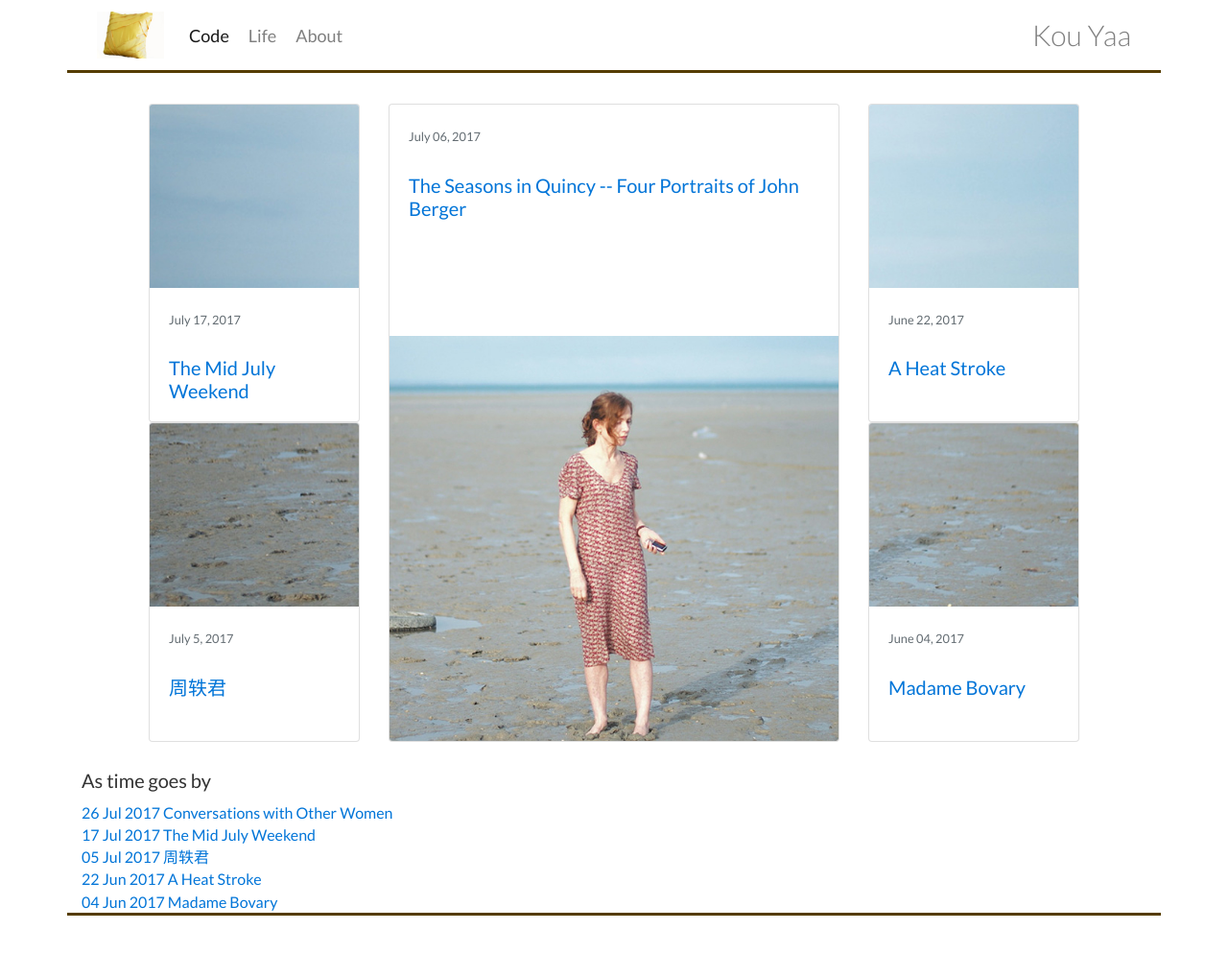
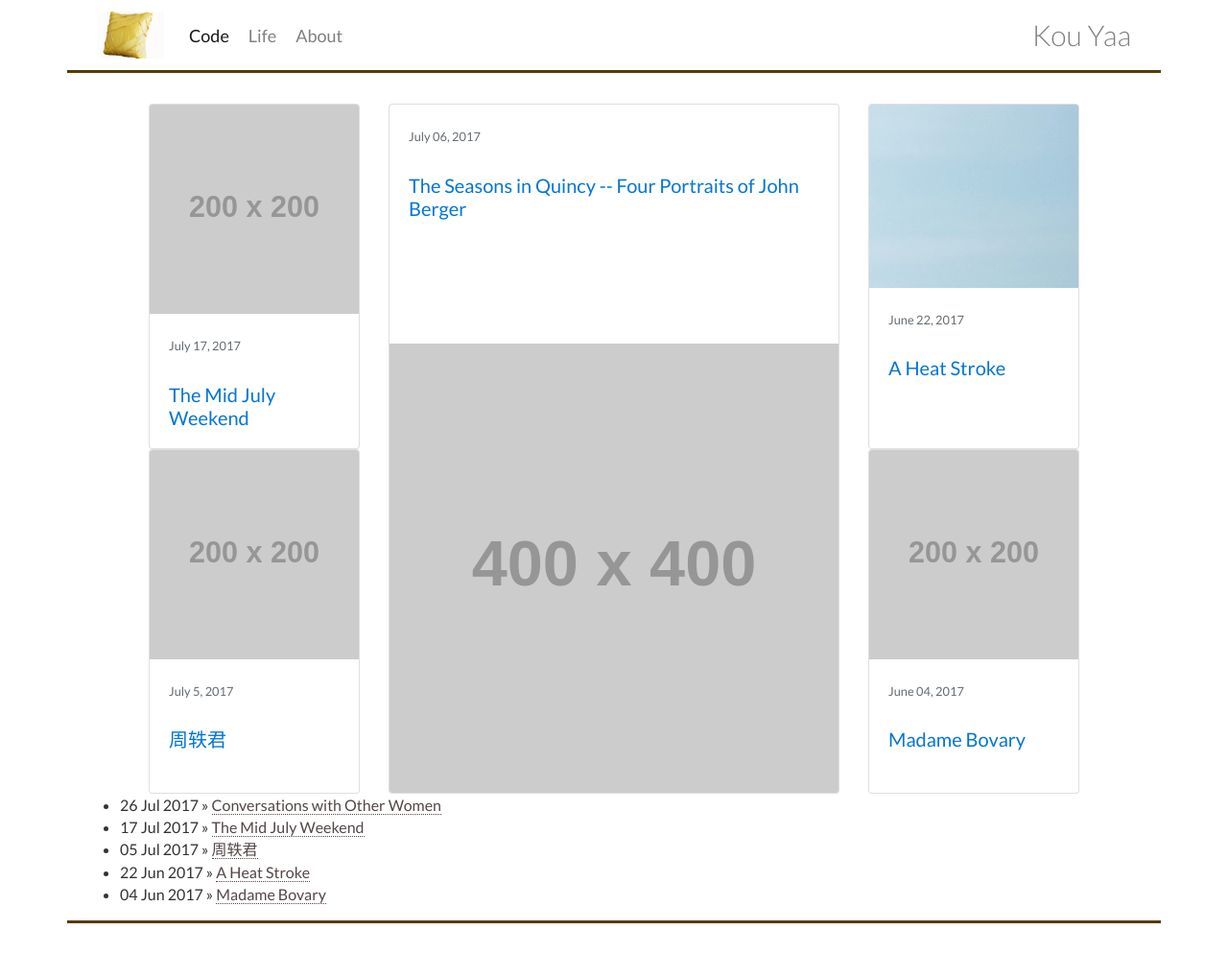
Before and after one commit to yinkouya/yinkouya.github.io, a Jekyll site: the page built from life.html, in a window 1280 px wide. Shown: the whole page at 96% size. Built offline with Jekyll 4.4.1, drawn with Linux system fonts in a browser that asks for light colours; nearby versions of some CDN libraries.

Commit message:
Update life.html

```diff
--- a/life.html
+++ b/life.html
@@ -5,14 +5,14 @@ layout: default
 <div class="row">
   <div class="col-sm-3">
     <div class="card h-50">
-      <img class="card-img-top img-fluid" src="img/topleft.jpg" alt="Card image cap">
+      <img class="card-img-top img-fluid" src="http://via.placeholder.com/200x200" alt="Card image cap">
       <div class="card-block">
         <p class="card-text"><small class="text-muted">July 17, 2017</small></p>
         <a href="{{ site.baseurl }}/life/The-Mid-July-Weekend.html"><h4 class="card-title">The Mid July Weekend</h4></a>
       </div>
     </div>
     <div class="card h-50">
-      <img class="card-img-top img-fluid" src="img/bottomleft.jpg" alt="Card image cap">
+      <img class="card-img-top img-fluid" src="http://via.placeholder.com/200x200" alt="Card image cap">
       <div class="card-block">
         <p class="card-text"><small class="text-muted">July 5, 2017</small></p>
         <a href="{{ site.baseurl }}/life/周轶君.html"><h4 class="card-title">周轶君</h4></a>
@@ -26,7 +26,7 @@ layout: default
         <p class="card-text"><small class="text-muted">July 06, 2017</small></p>
         <a href="{{ site.baseurl }}/life/The-Seasons-in-Quincy.html"><h4 class="card-title">The Seasons in Quincy -- Four Portraits of John Berger</h4></a>
       </div>
-      <img class="card-img-bottom img-fluid" src="img/middle.jpg" alt="Card image cap">
+      <img class="card-img-bottom img-fluid" src="http://via.placeholder.com/400x400" alt="Card image cap">
     </div>
   </div>
 
@@ -39,7 +39,7 @@ layout: default
       </div>
     </div>
     <div class="card h-50">
-      <img class="card-img-top img-fluid" src="img/bottomright.jpg" alt="Card image cap">
+      <img class="card-img-top img-fluid" src="http://via.placeholder.com/200x200" alt="Card image cap">
       <div class="card-block">
         <p class="card-text"><small class="text-muted">June 04, 2017</small></p>
         <a href="{{ site.baseurl }}/life/Madame-Bovary.html"><h4 class="card-title">Madame Bovary</h4></a>
@@ -48,15 +48,11 @@ layout: default
   </div>
 </div>
 
-{% if site.posts %}
-  <div class='container'>
-    <h4>As time goes by</h4>
-    {% for post in site.categories["life"] %}
-    <a class='life-item' href="{{ post.url | prepend: site.baseurl }}">
-      <span class='date'>{{ post.date | date_to_string }}</span>
-      <span class='article'>{{ post.title }}</span>
-    </a>
-    {% endfor %}
-  </div>
-{% endif %}
+<div class="container">
+  <ul class="posts">
+  {% for post in site.categories["life"] %}
+  <li><span>{{ post.date | date_to_string }}</span> &raquo; <a href="{{ post.url | prepend: site.baseurl }}">{{ post.title }}</a></li>
+  {% endfor %}
+  </ul>
 </div>
+</div>
```
